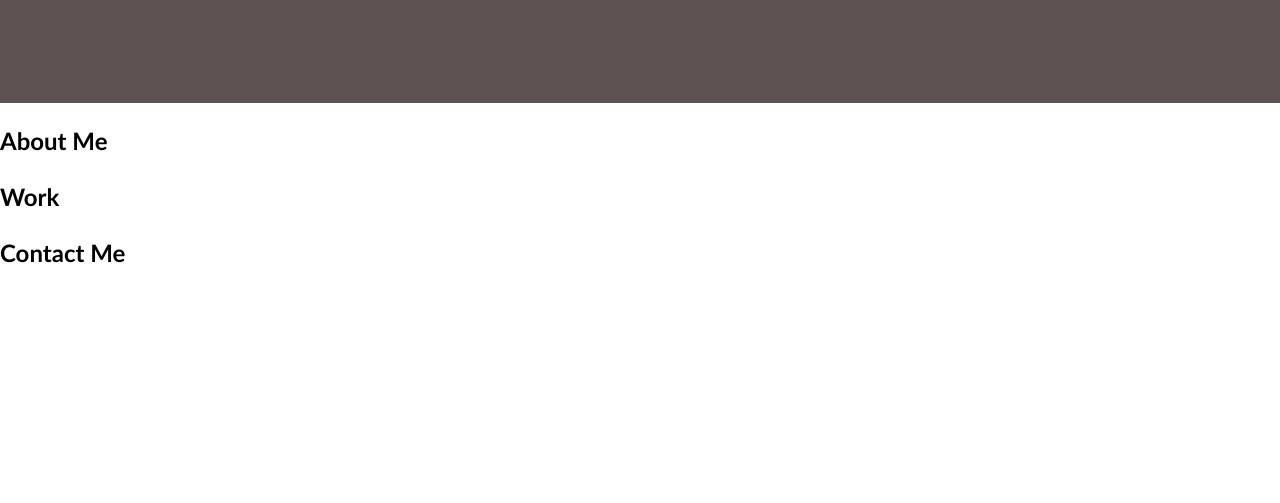
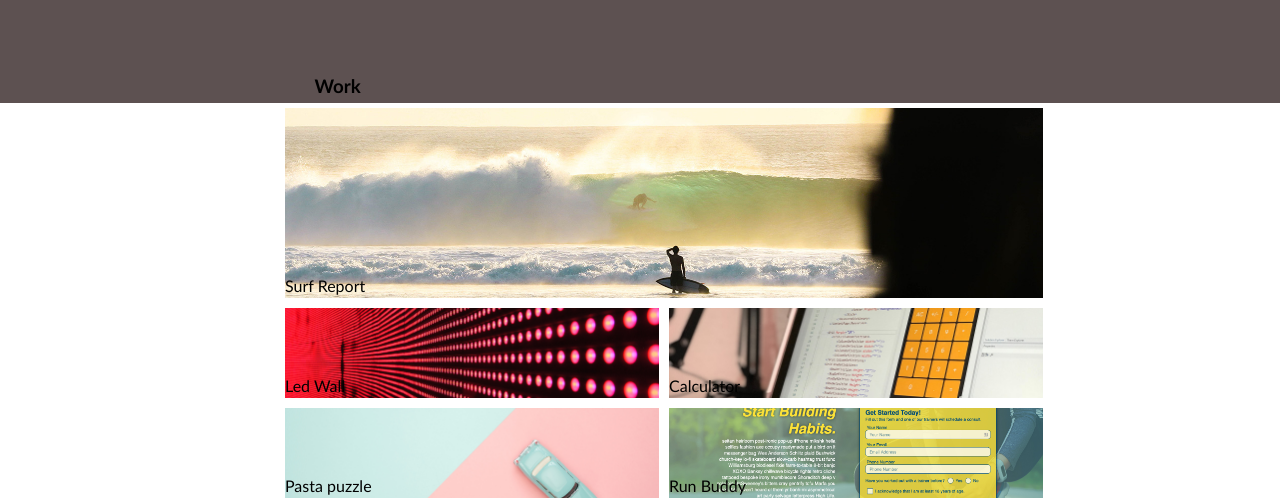
Before and after one commit to preshy59/portfolio-week2-challenge, a plain HTML site: page index.html in a window 1280 px wide. Shown: the part 447-950 px from the top of the page. Before the commit the page ends 800 px from the top, so only its background shows below. Drawn offline with Linux system fonts and the light colour scheme.

Commit message:
Added the portfolio container and its css using Grid

```diff
--- a/css/style.css
+++ b/css/style.css
@@ -25,7 +25,7 @@ body {
   font-weight: 500px;
   margin: 10px 30px;
   color: #404040;
-  padding: 0 10px;
+  padding: 0 10px 0 25px;
   background-color: aquamarine;
 
 }
@@ -86,12 +86,92 @@ body {
   position: absolute;
   width: 50%;
   top: 150px;
+}
 
-
-}
 .image img{
   width: 60%;
   height: 70%;
   border-radius: 220px;
   margin-left: 650px;
 }
+
+/* About container*/
+/* #about{
+  width: 100%;
+  display: flex;
+  flex-direction: row;
+  margin: 30px auto ;
+
+}
+#about h3{
+  width: 25%;
+  float: left;
+  font-size: 40px;
+  margin: 0 10px 0px 50px;
+  font-weight: 700;
+}
+
+#about p{
+  width: 75%;
+  margin: 0 100px 0px 30px;
+  float: right;
+  text-align: justify;
+} */
+
+/* portfolio container */
+.subHeading{
+  text-align: center;
+  width: 30%;
+  float: left;
+  margin-top: -450px;
+}
+ #work {
+  width: 60%;
+  margin: 0 10px 0 280px;
+  display:grid;
+  grid-template-columns: 1fr 1fr;
+  grid-template-rows: 100px 100px 100px 100px;
+  grid-template-areas:
+  "surf surf"
+  "surf surf"
+  "led calculator"
+  "pasta buddy"
+
+  ;
+}
+
+#work1{
+  grid-area: surf;
+  background-image: url("../images/02-portfolio-4.jpg");
+}
+
+#work2{
+  grid-area: led;
+  background-image: url("../images/02-portfolio-1.jpg");
+}
+
+#work3{
+  grid-area: calculator;
+  background-image: url("../images/02-portfolio-2.jpg");
+}
+
+#work4{
+  grid-area: pasta;
+  background-image: url("../images/02-portfolio-3.jpg");
+}
+
+#work5{
+  grid-area: buddy;
+  background-image: url("../images/02-run-buddy.jpg");
+
+}
+
+.categoryGridArea {
+  background-position: center;
+  background-size: cover;
+  background-repeat: no-repeat;
+  margin: 5px;
+  cursor: pointer;
+  display: grid;
+  align-content: end;
+ }
--- a/index.html
+++ b/index.html
@@ -33,26 +33,54 @@
     </div>
   </section>
 
-  <main class="content">
-    <!-- about me -->
-    <section class="about-section" id="about">
-      <h2>About Me</h2>
-    </section>
+ <!-- about me -->
+    <!-- <section class="about-section" id="about">
+      <h3>About Me</h3>
+      <p>Lorem ipsum dolor sit amet consectetur adipisicing elit. Cum corporis, dolor nobis saepe unde culpa ipsum deserunt obcaecati et exercitationem quas architecto corrupti, officiis reprehenderit earum ex laboriosam facere? Ipsa!
+        Lorem ipsum dolor sit amet consectetur adipisicing elit. Porro, ducimus quidem! Ipsa magnam atque eum nemo, facere deleniti ullam ipsam, odio dolorum facilis incidunt repudiandae eveniet doloribus sapiente tempore numquam.
+        Lorem ipsum dolor sit amet consectetur adipisicing elit. Ipsam possimus quas eum impedit odio? Atque ratione, sint itaque aperiam quidem ipsum unde eveniet tempore odit eum ad natus voluptatibus temporibus!
+        Lorem, ipsum dolor sit amet consectetur adipisicing elit. Eveniet corporis, cupiditate dolorum voluptatibus voluptatem debitis quod obcaecati eos ut beatae dolor corrupti velit iusto distinctio animi architecto accusantium. Ut, exercitationem?
+        Lorem ipsum dolor sit amet consectetur adipisicing elit. Atque illo fugiat doloremque! Aliquam dolorum accusamus commodi, velit dignissimos eum numquam repellendus architecto, animi sint sequi itaque tempora esse delectus aliquid?
+        Lorem ipsum dolor sit amet consectetur adipisicing elit. Eius neque velit quam ab magni, fuga voluptate, nostrum cumque dolore inventore numquam iusto, enim voluptatibus quisquam. Laudantium labore libero totam cum.
+      </p>
+    </section> -->
 
     <!-- portfolio container -->
+
     <section class="work-section" id="work">
-      <h2>Work</h2>
+
+      <div class="subHeading"><h3>Work</h3></div>
+
+      <div id="work1" class="categoryGridArea">
+        <div class="heading">Surf Report</div>
+      </div>
+
+      <div id="work2" class="categoryGridArea">
+        <div class="heading">Led Wall</div>
+      </div>
+
+      <div id="work3" class="categoryGridArea">
+        <div class="heading">Calculator</div>
+      </div>
+
+      <div id="work4" class="categoryGridArea">
+        <div class="heading">Pasta puzzle</div>
+      </div>
+
+      <div id="work5" class="categoryGridArea">
+        <div class="heading">Run Buddy</div>
+      </div>
     </section>
 
     <!-- contact -->
-    <section class="contact-section " id="contact">
-      <h2>Contact Me</h2>
-      <!-- <a href="okemba50@gmail.com" class="email">Email</a>
+    <!-- <section class="contact-section " id="contact">
+      <h3>Contact Me</h3>
+      <a href="okemba50@gmail.com" class="email">Email</a>
       <a href="https://github.com/preshy59" class="github">GitHub</a>
-      <a href="https://www.linkedin.com/in/ebele-okemba-76291b201" class="linkedln">Linkedln</a> -->
+      <a href="https://www.linkedin.com/in/ebele-okemba-76291b201" class="linkedln">Linkedln</a>
 
-    </section>
-  </main>
+    </section> -->
+
 </body>
 
 </html>
```
